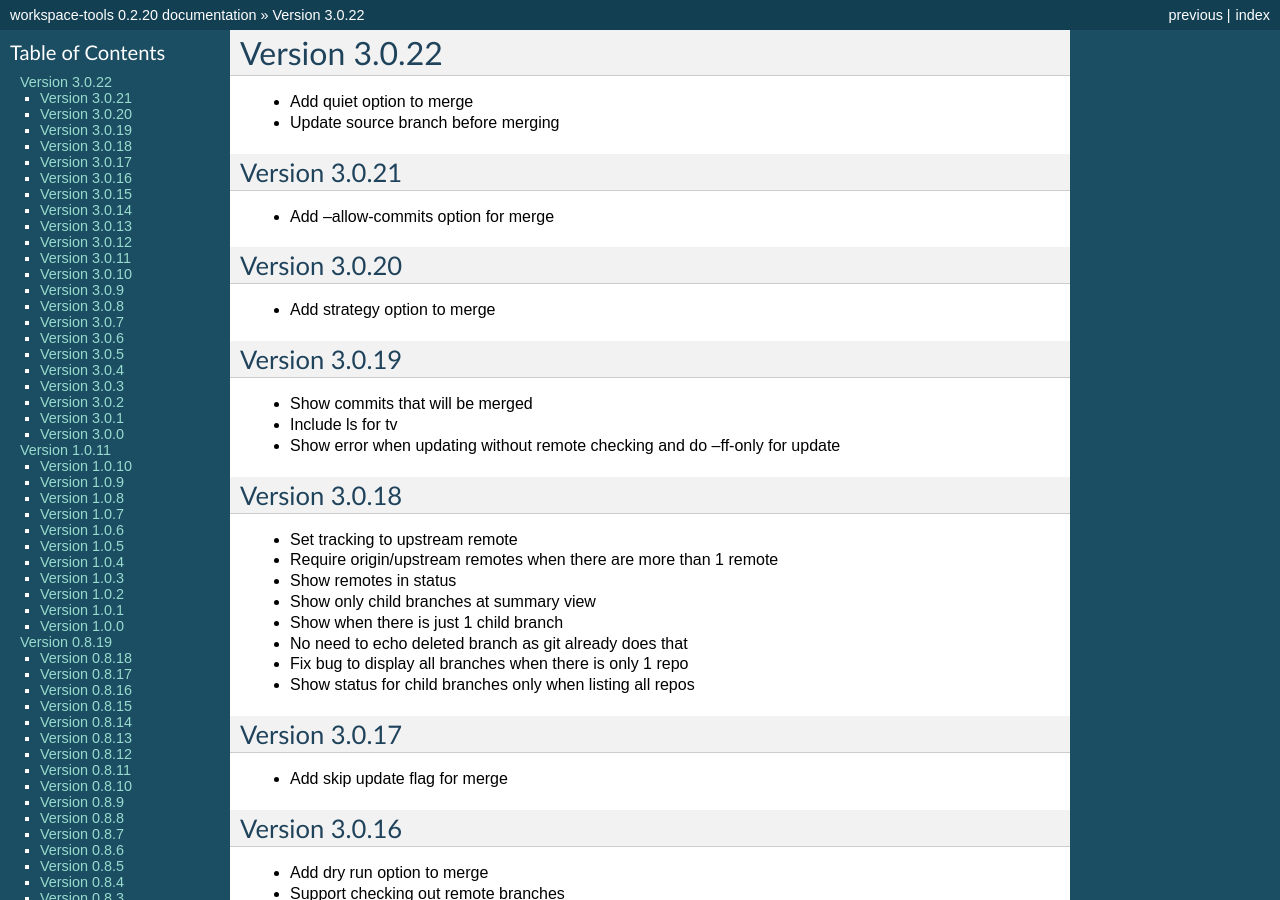
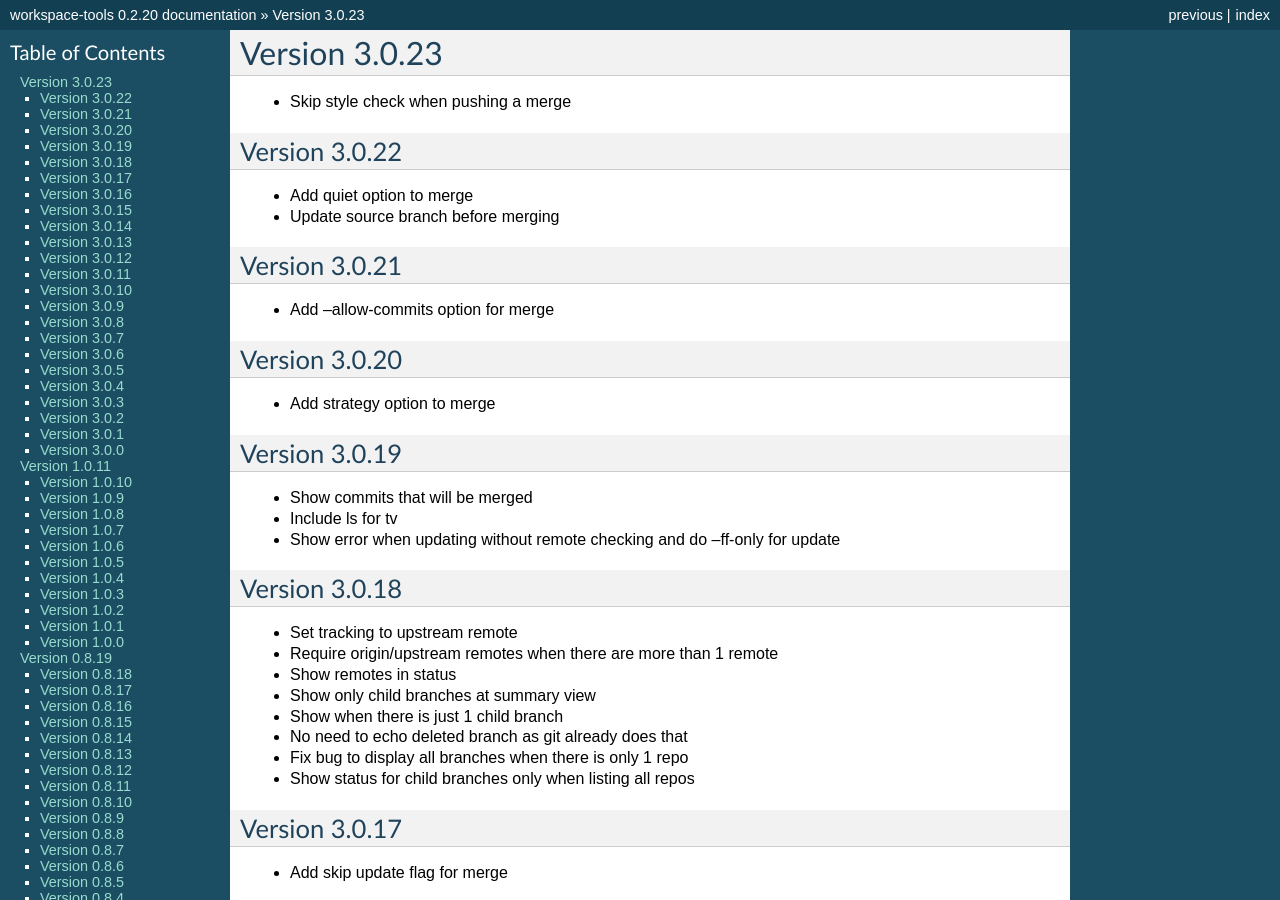
Before and after one commit to maxzheng/workspace-tools, a Sphinx documentation site: the page built from docs/CHANGELOG.rst, in a window 1280 px wide and 900 px high. Built offline with Sphinx 7.4.7, drawn with Linux system fonts in a browser that asks for light colours; some of the changed text lies outside the part shown.

Commit message:
Publish version 3.0.23

```diff
--- a/docs/CHANGELOG.rst
+++ b/docs/CHANGELOG.rst
@@ -1,5 +1,10 @@
+Version 3.0.23
+================================================================================
+
+* Skip style check when pushing a merge
+
 Version 3.0.22
-================================================================================
+--------------------------------------------------------------------------------
 
 * Add quiet option to merge
 * Update source branch before merging
--- a/setup.py
+++ b/setup.py
@@ -10,7 +10,7 @@ def find_files(path):
 
 setuptools.setup(
   name='workspace-tools',
-  version='3.0.22',
+  version='3.0.23',
 
   author='Max Zheng',
   author_email='maxzheng.os@gmail.com',
```
